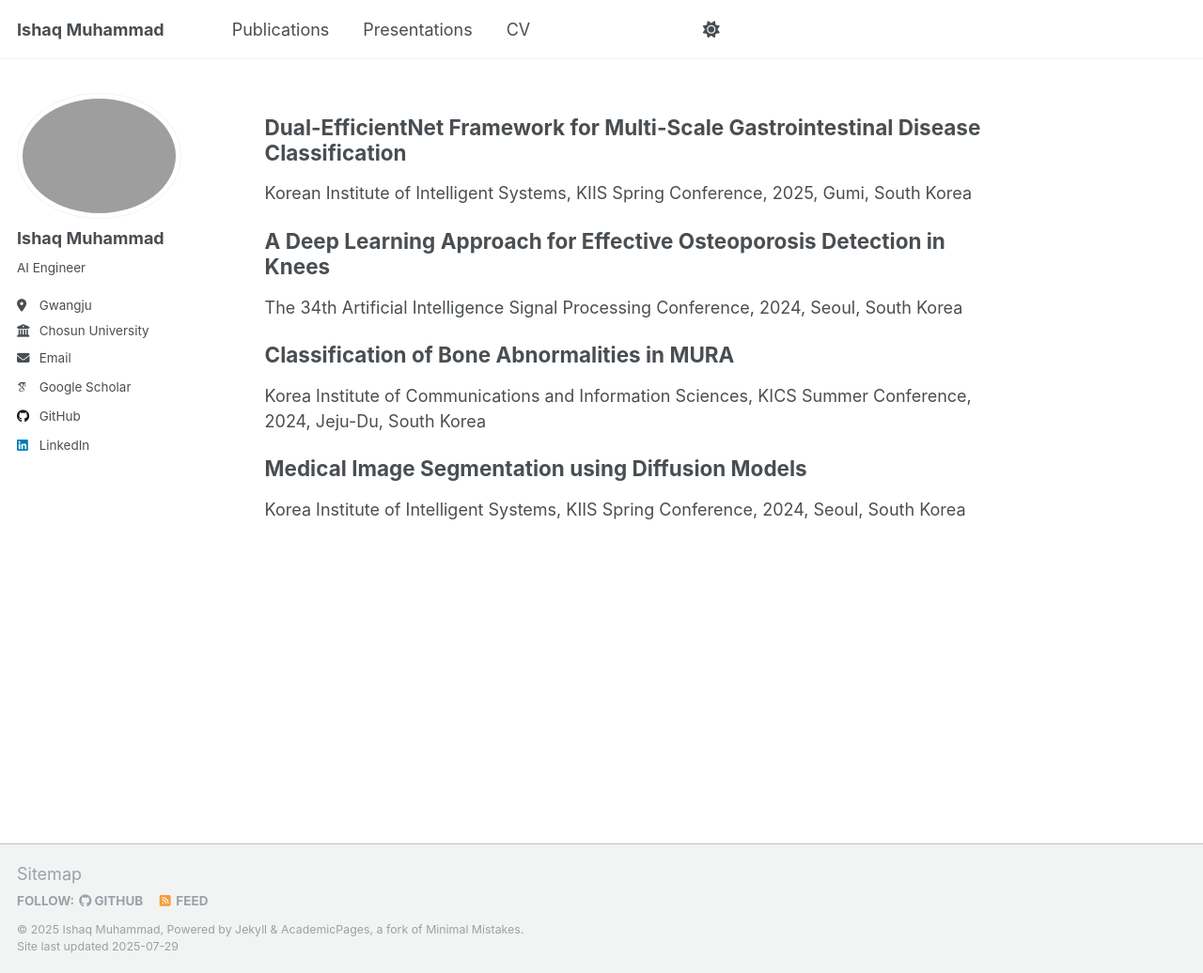
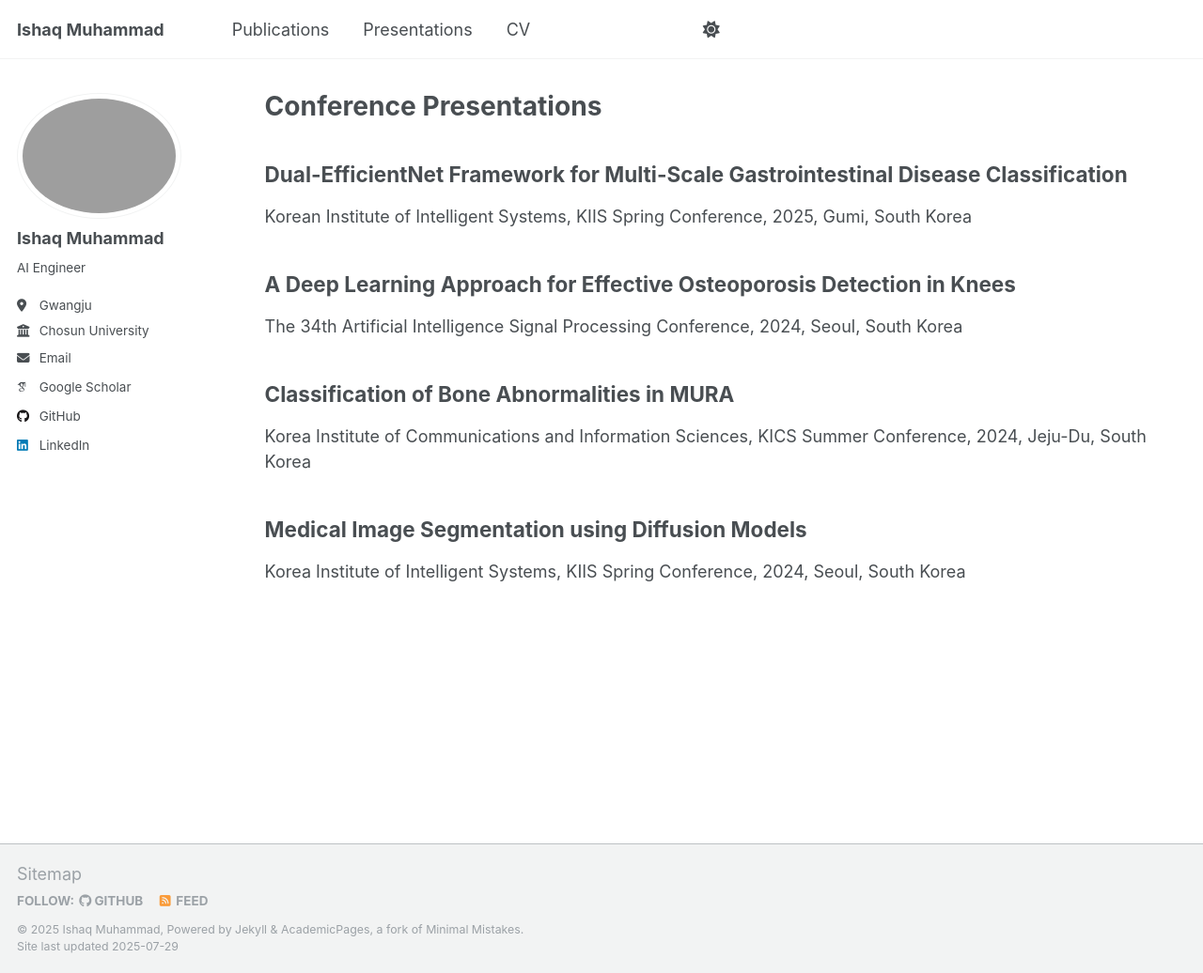
Before and after one commit to IshaqMKhan/IshaqMKhan.github.io, a Jekyll site: the page built from _pages/talks.html, in a window 1280 px wide and 1036 px high. Shown: the whole window at 94% size. Built offline with Jekyll 4.4.1, drawn with Linux system fonts in a browser that asks for light colours; some web fonts are replaced; a script that is not in the unit is left out.

Commit message:
Update talks.html

```diff
--- a/_pages/talks.html
+++ b/_pages/talks.html
@@ -1,3 +1,8 @@
+---
+layout: archive
+title: "Conference Presentations"
+permalink: /presentations/
+author_profile: true
 ---
 <style>
   .archive__item-title {
```
Also changed, not shown: other parts of _pages/talks.html (+0 -5 lines).
